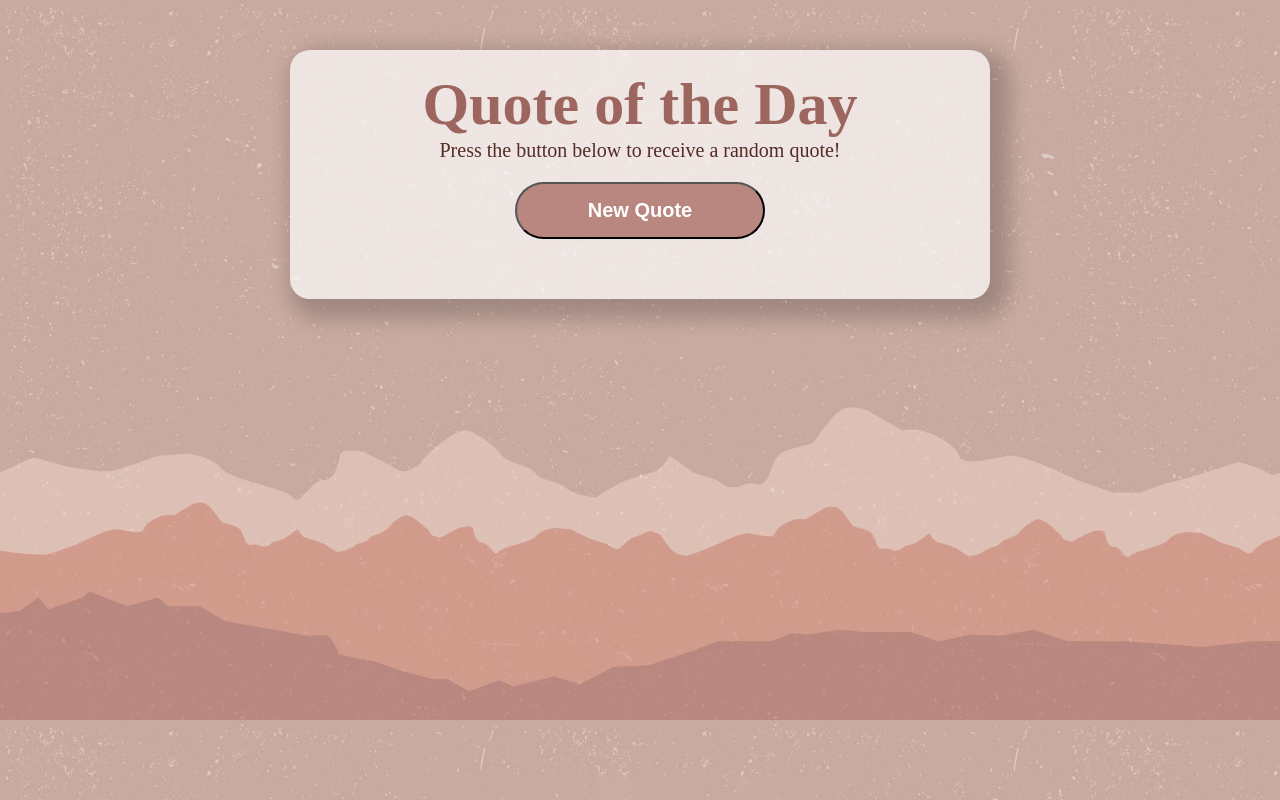
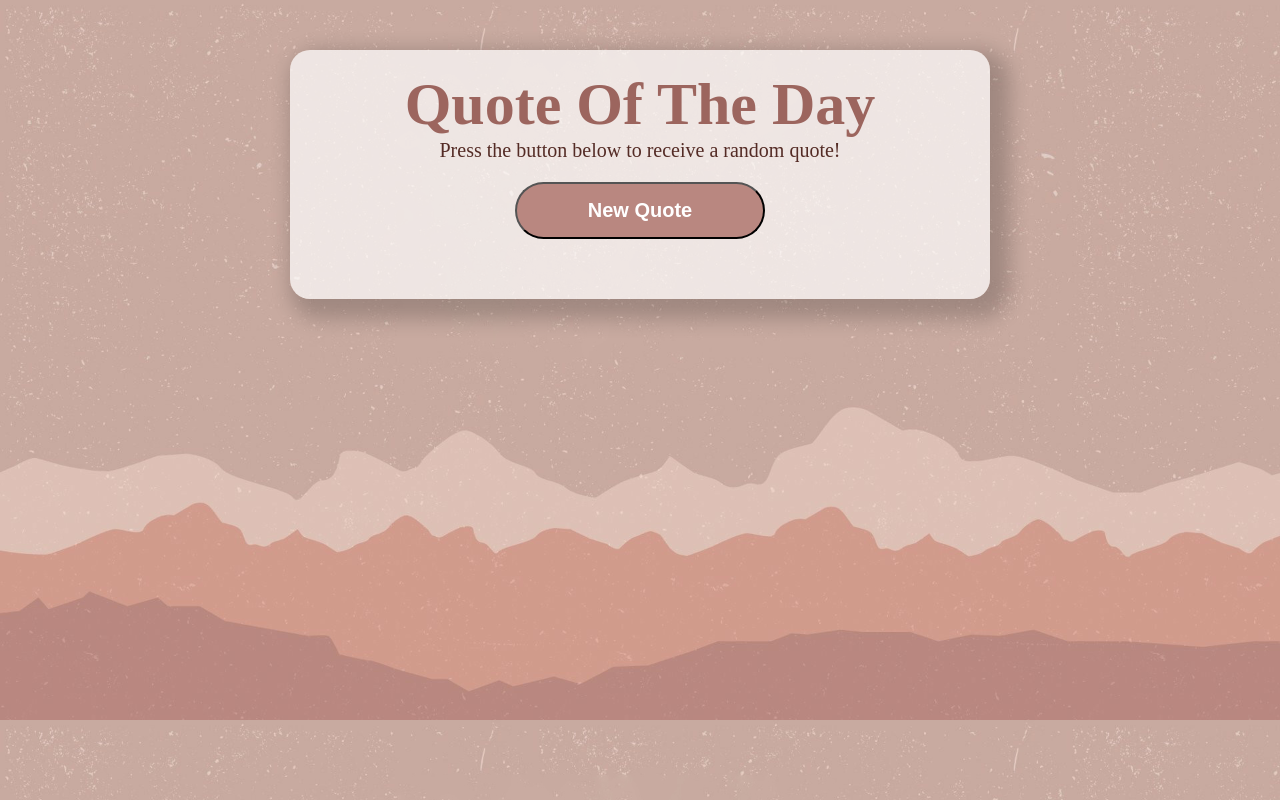
Before and after one commit to norhanmostafa92/random_quote, a plain HTML site: page index.html in a window 1280 px wide. Drawn offline with Linux system fonts and the light colour scheme.

Commit message:
Update index.html

```diff
--- a/index.html
+++ b/index.html
@@ -8,7 +8,7 @@
 </head>
 <body>
     <div class="container">
-        <h1>Quote of the Day</h1>
+        <h1>Quote Of The Day</h1>
         <p>Press the button below to receive a random quote!</p>
         <button id="quoteButton" onclick="generateQuote()"> <h3>New Quote</h3></button>
         <div class="quote" id="quoteDisplay"></div>
```
